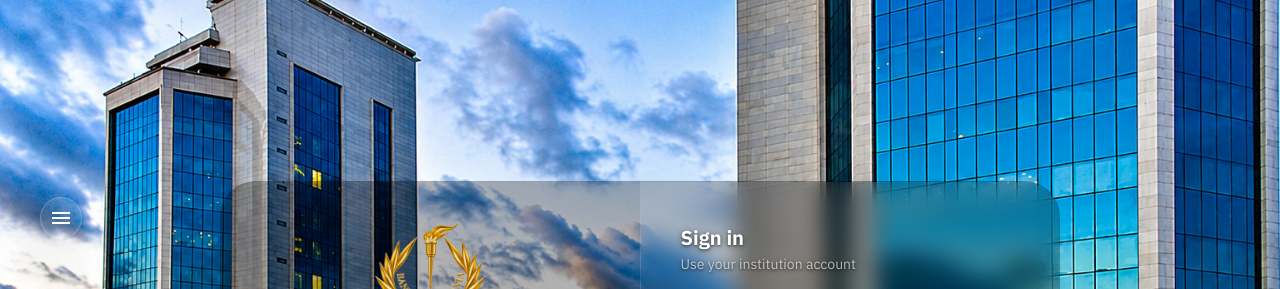
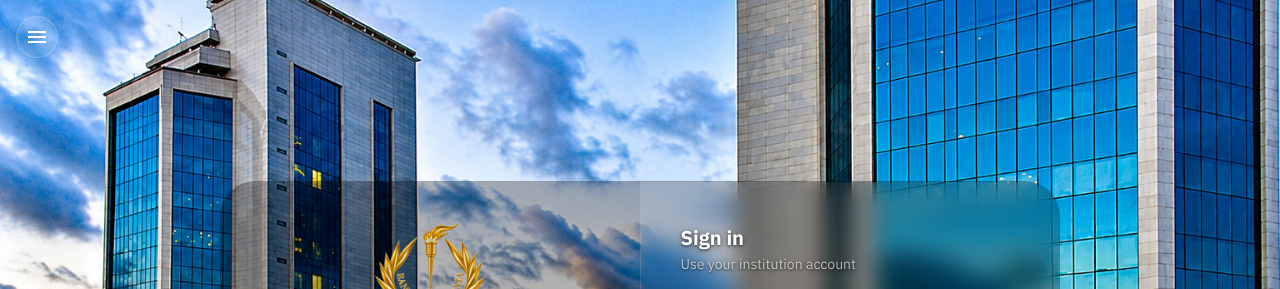
Before and after one commit to AllanJada/core-banking-prototype, a React (Vite) app in the folder bank-frontend/: page /login in a window 1280 px wide. Shown: the top 289 px of the page. Built offline with nearby package versions, Linux system fonts and the light colour scheme; no server answers.

Commit message:
update AuthNavMenu position and enhance logo styling in slip.html

```diff
--- a/bank-frontend/src/components/AuthNavMenu.tsx
+++ b/bank-frontend/src/components/AuthNavMenu.tsx
@@ -39,7 +39,7 @@ export default function AuthNavMenu({ targetLabel, targetPath }: AuthNavMenuProp
         onClick={handleOpen}
         aria-label="Open navigation menu"
         sx={{
-          position: "absolute",
+          position: "fixed",
           top: 16,
           left: 16,
           color: "#fff",
```
Also changed, not shown: 2 other files (tests, documents, lock files or other folders).
